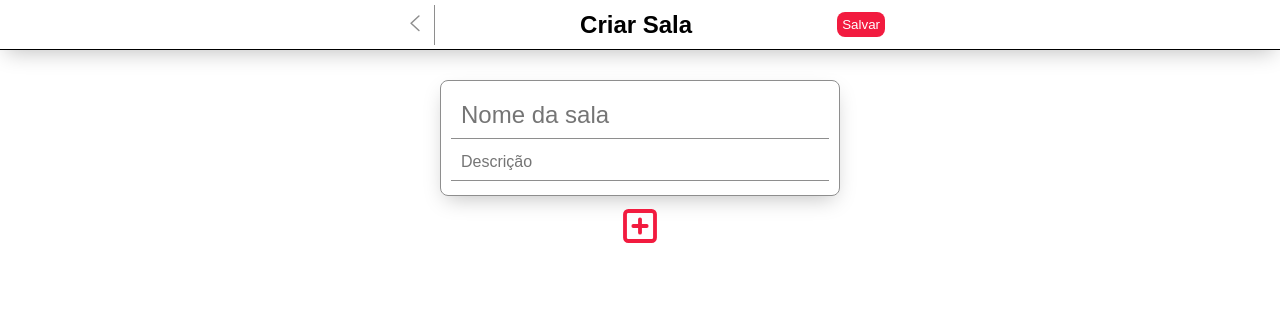
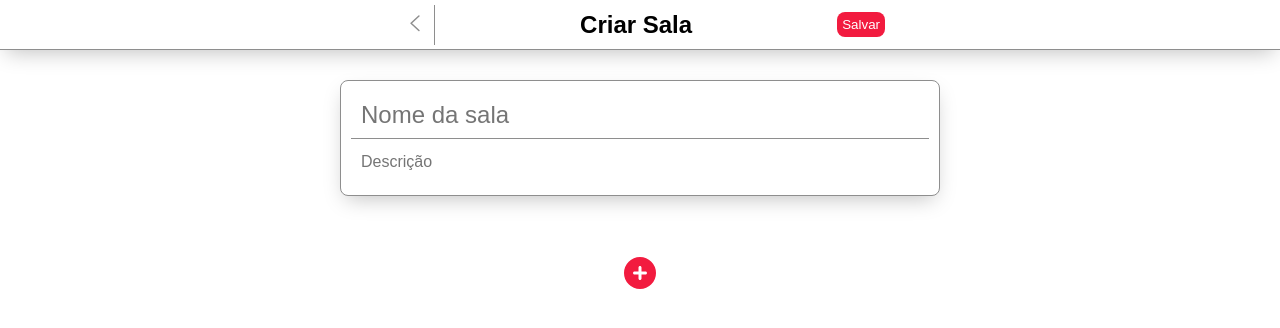
Before and after one commit to Melkysedeke/ProjetoLovelace, a React (Vite) app: page /createactivity in a window 1280 px wide. Shown: the top 328 px of the page. Built offline with nearby package versions, Linux system fonts and the light colour scheme; the HTML template or start-up script is replaced by a standard one.

Commit message:
Atualização visual

```diff
--- a/db.json
+++ b/db.json
@@ -1,6 +1,23 @@
 {
-  "users": [
-  ],
+  "users": [],
   "activities": [
+    {
+      "id": "05fd",
+      "name": "Testando novamente a criação de uma sala de maneira aleatória",
+      "description": "Bom, nesta parte se trata de um breve descrição sobre a sala, caso queira não há a necessidade botar algo muito bonito ou sofisticado, apenas do que se trata ou talvez a sala e turmo que está sendo realizado.",
+      "accessCode": "PbCyn6d8",
+      "questions": [
+        {
+          "id": 1722007733127,
+          "proposal": "Temos aqui um local para poder escrever a proposta do que será feito com o texto abaixo (ao menos, no momento é esta a ideia)",
+          "text": "Aqui não tem muito o que ser feito, basta você adicionar um texto ao seu bel prazer para que terceiros/discentes possam interpretá-lo e responder de acordo com o pedido na proposta/pergunta acima.\n\nNão há limite quanto a organização do texto no momento e ainda se trata de algo simplificado, como podemos ver ele não disponibiliza uma formatação mais ampla como adição de negrito, itálico, aumentar ou diminuir a fonte.\n\nNeste parágrafo estarei testando a inserção de um link aleatório para verificar o comportamento do mesmo: https://youtu.be/kqFoDihKLb8?si=v7fdmjwb2kFe0jN7\n\nNo mais, para evitar desgaste, não irei acrescentar mais nenhuma informação."
+        },
+        {
+          "id": 1722008056662,
+          "proposal": "Aqui será apenas mais uma paergunta para poder fazer a verificação em relação ao CSS da tela posterior após salvar a sala.",
+          "text": "Por incressa que parível, na próxima tela eu estava com alguns problemas com envelopamento do texto em relação a caixa de conteúdo ao qual ela se encontrava, resumindo: o conteúdo da caixa filho estava estourando o tamanho da caixa pai, algo que não deveria estar acontecendo."
+        }
+      ]
+    }
   ]
 }
--- a/package.json
+++ b/package.json
@@ -11,6 +11,11 @@
     "preview": "vite preview"
   },
   "dependencies": {
+    "@fortawesome/fontawesome-svg-core": "^6.6.0",
+    "@fortawesome/free-brands-svg-icons": "^6.6.0",
+    "@fortawesome/free-regular-svg-icons": "^6.6.0",
+    "@fortawesome/free-solid-svg-icons": "^6.6.0",
+    "@fortawesome/react-fontawesome": "^0.2.2",
     "axios": "^1.7.2",
     "json-server": "^1.0.0-beta.1",
     "react": "^18.2.0",
--- a/src/components/formActivity/FormActivity.jsx
+++ b/src/components/formActivity/FormActivity.jsx
@@ -1,13 +1,12 @@
 /* eslint-disable react/prop-types */
 import { useState } from 'react';
-import { useNavigate } from 'react-router-dom';
-import InputForm from './InputForm';
 import TextArea from './TextArea'
 import QuestionBox from '../questions/QuestionBox';
 import SubmitButton from './SubmitButton';
 import BackButton from '../layout/BackButton';
 import styles from './FormActivity.module.css';
-import plus from '../../assets/plus.svg'
+import { FontAwesomeIcon } from '@fortawesome/react-fontawesome'
+import { faCirclePlus } from '@fortawesome/free-solid-svg-icons'
 
 function generateAccessCode(length = 8) {
     const characters = 'ABCDEFGHIJKLMNOPQRSTUVWXYZabcdefghijklmnopqrstuvwxyz0123456789';
@@ -23,7 +22,7 @@ function FormActivity({ handleSubmit }) {
     const [activities, setActivities] = useState({
         name: "",
         description: "",
-        accessCode: generateAccessCode(), // Generate access code when activity is created
+        accessCode: generateAccessCode(),
         questions: []
     });
 
@@ -72,7 +71,7 @@ function FormActivity({ handleSubmit }) {
             <form className={styles.form} onSubmit={submit}>
                 <header className={styles.top}>
                     <nav>
-                    <BackButton/>
+                        <BackButton/>
                         <h1>Criar Sala</h1>
                         <SubmitButton text="Salvar" />
                     </nav>
@@ -105,8 +104,8 @@ function FormActivity({ handleSubmit }) {
                         />
                     ))}
                 </div>
-                <button type="button" onClick={addQuestion}>
-                    <img src={plus} alt="Adicionar-pergunta" />
+                <button className={styles.plus} type="button" onClick={addQuestion}>
+                    <FontAwesomeIcon className={styles.plus_svg} icon={faCirclePlus} />
                 </button>
             </form>
         </>
--- a/src/components/formActivity/FormActivity.module.css
+++ b/src/components/formActivity/FormActivity.module.css
@@ -11,7 +11,7 @@
     display: flex;
     justify-content: center;
     align-items: center;
-    border-bottom: 1px solid #000;
+    border-bottom: 1px solid #8E8E8E;
     margin-bottom: 30px;
     background-color: #fff;
     box-shadow: 0px 8px 21px -6px #00000040;
@@ -26,18 +26,19 @@
 }
 
 .header {
-    max-width: 400px;
+    max-width: 600px;
     padding: 10px;
-    margin: 0 auto;
+    margin: 0 auto 50px;
     border: 1px solid #8E8E8E;
     border-radius: 8px;
     box-shadow: 0px 8px 21px -6px #00000040;
+    background-color: #FFFFFF;
 }
 
 .header:hover, .header:focus-within {
     border-color: #F21B3F;
-    scale: 105%;
     transition: .5s;
+    box-shadow: 0px 8px 21px -6px #000000a1;
 }
 
 .header textarea[name="name"] {
@@ -51,13 +52,12 @@
     padding: 10px;
     font-size: 1rem;
     border: none;
-    border-bottom: 1px solid #8e8e8e;
 }
 
 .header textarea:focus {
     outline: none;
     border-bottom: 1px solid #F21B3F;
-    transition: ease .2s;
+    transition: ease .5s;
 }
 
 button {
@@ -67,3 +67,16 @@ button {
     border: none;
     cursor: pointer;
 }
+
+.plus {
+    font-size: 32px;
+}
+
+.plus_svg {
+    color: #F21B3F;
+}
+
+.plus_svg:hover {
+    color: #8E8E8E;
+    transition: .2s;
+}
--- a/src/components/formActivity/SubmitButton.module.css
+++ b/src/components/formActivity/SubmitButton.module.css
@@ -5,3 +5,8 @@
     padding: 5px;
     cursor: pointer;
 }
+
+.btn:hover {
+    background-color: #8E8E8E;
+    transition: .2s;
+}
--- a/src/components/layout/BackButton.module.css
+++ b/src/components/layout/BackButton.module.css
@@ -4,3 +4,8 @@
     width: 40px;
     border-right: 1px solid #8e8e8e;
 }
+
+.btn:hover {
+    border-right: 1px solid #F21B3F;
+    transition: .2s;
+}
--- a/src/components/layout/LinkButton.module.css
+++ b/src/components/layout/LinkButton.module.css
@@ -7,3 +7,8 @@
     color: #fff;
     text-decoration: none;
 }
+
+.btn:hover {
+    background-color: #8E8E8E;
+    transition: .2s;
+}
--- a/src/components/pages/AccesCode.module.css
+++ b/src/components/pages/AccesCode.module.css
@@ -6,7 +6,6 @@
     flex-direction: column;
     justify-content: center;
     align-items: center;
-    margin: auto;
     border-radius: 8px;
     box-shadow: 0px 8px 21px -6px #00000040;
 }
--- a/src/components/pages/AccessActivity.jsx
+++ b/src/components/pages/AccessActivity.jsx
@@ -1,6 +1,7 @@
 // components/AccessActivity.jsx
 import { useEffect, useState } from 'react';
 import { useParams } from 'react-router-dom';
+import styles from './AccessActivity.module.css'
 
 function AccessActivity() {
     const { id } = useParams();
--- a/src/components/questions/QuestionBox.jsx
+++ b/src/components/questions/QuestionBox.jsx
@@ -1,5 +1,4 @@
 /* eslint-disable react/prop-types */
-import InputForm from '../formActivity/InputForm';
 import TextArea from '../formActivity/TextArea';
 import trash from '../../assets/trash.svg'
 import styles from './QuestionBox.module.css'
--- a/src/components/questions/QuestionBox.module.css
+++ b/src/components/questions/QuestionBox.module.css
@@ -1,7 +1,7 @@
 .question_box {
     display: flex;
     flex-direction: column;
-    max-width: 400px;
+    max-width: 600px;
     border: 1px solid #8e8e8e;
     border-radius: 8px;
     margin: 30px auto 0;
@@ -11,27 +11,26 @@
 }
 
 .question_box:hover, .question_box:focus-within {
-    scale: 105%;
     border-color: #F21B3F;
     transition: .5s;
+    box-shadow: 0px 8px 21px -6px #000000a1;
 }
 
 .question_box textarea {
     padding: 10px;
     font-size: 12px;
     border: none;
+}
+
+.question_box textarea[name="question"] {
+    font-size: 16px;
     border-bottom: 1px solid #8e8e8e;
 }
 
 .question_box textarea:focus {
     outline: none;
     border-bottom:1px solid #F21B3F;
-    transition: ease .2s;
-}
-
-.question_box textarea[name="question"] {
-    font-size: 16px;
-    border-bottom: 1px solid #8e8e8e;
+    transition: ease .5s;
 }
 
 .trash {
@@ -49,5 +48,6 @@
 }
 
 .trash:hover {
-    background-color: #F21B3F;
+    background-color: #8e8e8e50;
+    transition: .2s;
 }
```
Also changed, not shown: src/components/pages/AccessActivity.module.css (added), 1 other file (tests, documents, lock files or other folders).
